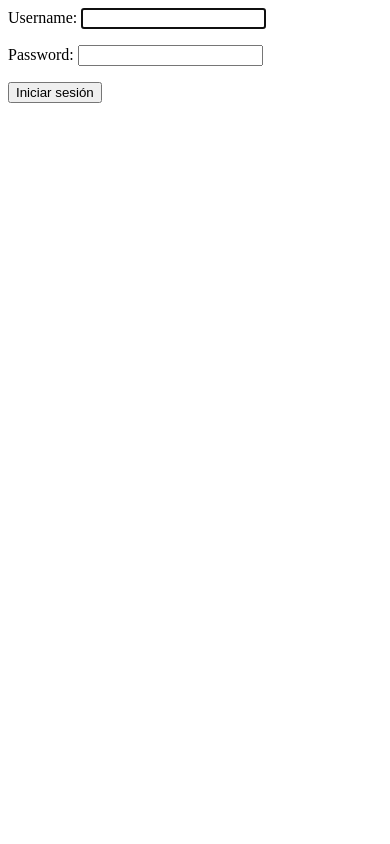
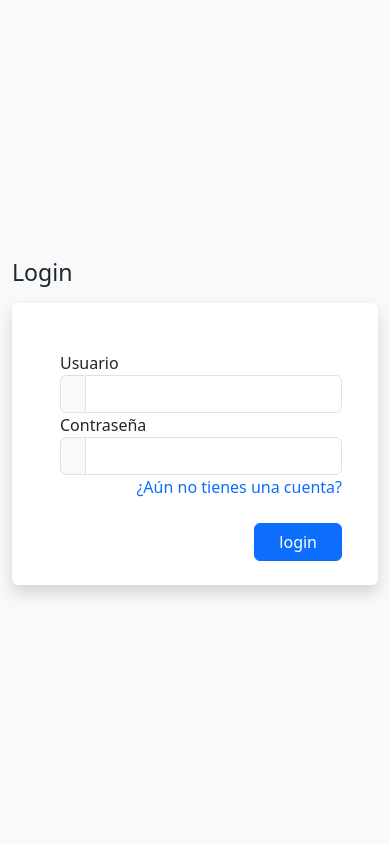
Before and after one commit to AlexanderOrtiz01/Tarea-Semana-19, a Django app: page /login/ in a window 390 px wide. Run offline with Django 4.2, Linux system fonts and the light colour scheme; parts of the project's set-up code (start-up, migrations or seed data) failed here and were passed over.

Commit message:
Version qeu funciona a media

```diff
--- /dev/null
+++ b/Aplicacion/Formularios/agregarProducto.py
@@ -0,0 +1,5 @@
+from django import forms
+
+class agregarProductos(forms.Form):
+    nombre=forms.CharField(max_length=100)
+    stock=forms.CharField(max_length=6)
--- a/Aplicacion/models.py
+++ b/Aplicacion/models.py
@@ -8,6 +8,7 @@ from django.contrib.auth.models import Group
 class Proveedores(models.Model):
     nombre=models.CharField(max_length=100)
     telefono=models.CharField(max_length=8)
+    #Retorna el nombre cuando el modelo se llama a traves de una llave foranea
     def __str__(self):
         return self.nombre
 
@@ -16,8 +17,8 @@ class Productos(models.Model):
     nombre = models.CharField(max_length=100)
     stock = models.PositiveIntegerField()
     fk_prov=models.ForeignKey(Proveedores,on_delete=models.CASCADE)
-    def __str__(self):
-        return self.nombre
+
+
 
 
 
--- a/Aplicacion/templates/login.html
+++ b/Aplicacion/templates/login.html
@@ -1,6 +1,88 @@
 <!--Platilla de login de usuario-->
-<form method="post" action="{% url 'login' %}">
-    {% csrf_token %}
-    {{ form.as_p }}
-    <button type="submit">Iniciar sesión</button>
+<!DOCTYPE html>
+<html lang="en">
+<head>
+    <meta charset="UTF-8">
+    <meta name="viewport" content="width=device-width, initial-scale=1.0">
+    <link href="https://cdn.jsdelivr.net/npm/bootstrap@5.3.2/dist/css/bootstrap.min.css" rel="stylesheet" integrity="sha384-T3c6CoIi6uLrA9TneNEoa7RxnatzjcDSCmG1MXxSR1GAsXEV/Dwwykc2MPK8M2HN" crossorigin="anonymous">
+    <title>Login</title>
+</head>
+<body>
+        <form method="post" action="{% url 'login' %}">
+            {% csrf_token %}
+        <div class="login-page bg-light">
+            <div class="container">
+                <div class="row">
+                    <div class="col-lg-10 offset-lg-1">
+                        <h3 class="mb-3">Login</h3>
+                        <div class="bg-white shadow rounded">
+                            <div class="row">
+                                <div class="col-md-7 pe-0">
+                                    <div class="form-left h-100 py-5 px-5">
+                                        <form action="" class="row g-4">
+
+                                            <!--Campo de usuario-->
+                                            <div class="col-12">
+                                                <label for="{{ form.username.id_for_label }}">Usuario</label>
+                                                <div class="input-group">
+                                                    <div class="input-group-text"><i class="bi bi-person-fill"></i></div>
+                                                    <input type="text" name="{{ form.username.html_name}}" id="{{ form.username.id_for_label }}" class="form-control">
+                                                </div>
+                                            </div>
+                                            <!--Campo de contraseña-->
+                                            <div class="col-12">
+                                                <label for="{{ form.password.id_for_label }}">Contraseña</label>
+                                                <div class="input-group">
+                                                    <div class="input-group-text"><i class="bi bi-lock-fill"></i></div>
+                                                    <input type="password" name="{{ form.password.html_name}}" id="{{ form.password.id_for_label }}" class="form-control">
+
+                                                </div>
+                                            </div>
+
+                                            <div class="col-sm-5">
+                                            <a href="{%url 'registro'%}" class="float-end text-primary">¿Aún no tienes una cuenta?</a>
+                                            </div>
+
+                                            <div class="col-12" >
+                                                <button type="submit" class="btn btn-primary px-4 float-end mt-4 mb-4" >login</button>
+                                            </div>
+                                        </form>
+                                    </div>
+                                </div>
+                                <div class="col-md-5 ps-0 d-none d-md-block">
+                                    <div class="form-right h-100 bg-primary text-white text-center d-flex align-items-center">
+                                        <!-- <i class="bi bi-bootstrap"></i> -->
+                                        <h2 class="fs-1" >Bienvenido Denuevo!!</h2>
+                                    </div>
+                                </div>
+                            </div>
+                        </div>
+                    </div>
+                </div>
+            </div>
+        </div>
+
     </form>
+
+
+
+        <style>
+            a {
+                text-decoration: none;
+            }
+
+            .login-page {
+                width: 100%;
+                height: 100vh;
+                display: inline-block;
+                display: flex;
+                align-items: center;
+            }
+
+            .form-right i {
+                font-size: 100px;
+            }
+        </style>
+
+</body>
+</html>
--- a/Aplicacion/views.py
+++ b/Aplicacion/views.py
@@ -6,6 +6,18 @@ from django.http import HttpResponseRedirect
 from .models import Productos,Proveedores
 from django.contrib.auth import authenticate, login,logout
 from django.contrib.auth.decorators import login_required
+from .models import Productos as prod
+from .Formularios import agregarProducto as addProd
+
+from .models import Proveedores as prov
+
+
+#formulario para agregar un producto
+def AgregarMedicoView(request):
+    if request.method == "POST":
+        formulario = addProd.agregarProductos(request.POST)
+        if formulario.is_valid():
+            nuevoRe
 
 #funcion de registrar un usuario
 def reg_user(request):
@@ -29,6 +41,10 @@ def index(request):
 def iniciar_sesion(request):
     if request.method == 'POST':
         form = LoginForm(request, data=request.POST)
+
+        form.fields['username'].widget.attrs.update({'class': 'form-control'})
+        form.fields['password'].widget.attrs.update({'class': 'form-control'})
+
         if form.is_valid():
             username = form.cleaned_data['username']
             password = form.cleaned_data['password']
@@ -48,10 +64,10 @@ def cerrar_sesion(request):
 
 
 #Decorator para index
-@login_required(login_url='login')
-def index(request):
-    return render(request, 'index.html', {'user':
-    request.user})
+# @login_required(login_url='login')
+# def index(request):
+#     return render(request, 'index.html', {'user':
+#     request.user})
 
 #decorator para roles
 @login_required(login_url='login')
@@ -63,3 +79,16 @@ def index(request):
         return render(request, 'index.html', {'user':
         request.user, 'es_estudiante': es_estudiante,'es_admin':
         es_admin})
+
+
+    #---------view de proveedores-----------------
+def proveedores(request):
+    proveedoresObj = prov.objects.all()
+    return render(request, "proveedores.html",{"proveedoresT":proveedoresObj})
+
+#---------view de productos-----------------
+def productos(request):
+    productosObj = prod.objects.all()
+    proveedoresObj = prov.objects.all()
+    return render(request, "productos.html",{"productosT": productosObj,
+                                             "proveedoresT": proveedoresObj})
--- a/Task19/urls.py
+++ b/Task19/urls.py
@@ -26,4 +26,7 @@ path('', app.index,name="home"),
 path('registro/',app.reg_user, name="registro"),
 path('login/',app.iniciar_sesion,name="login"),
 path('logout/', app.cerrar_sesion, name='logout'),
+path('proveedores/', app.proveedores, name='proveedores'),
+path('productos/', app.productos, name='productos')
+
 ]
```
Also changed, not shown: Aplicacion/templates/productos.html (added, +117 -0 lines), Aplicacion/templates/proveedores.html (added, +67 -0 lines).
